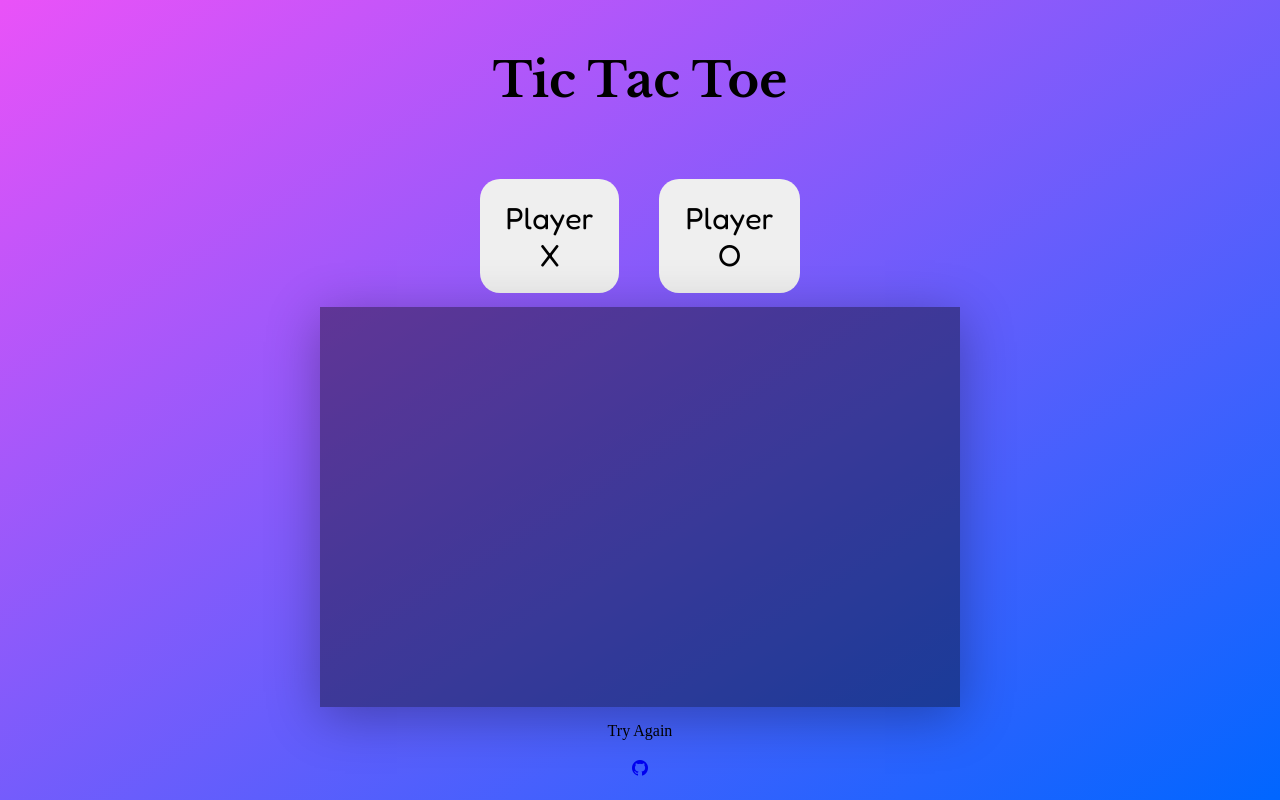
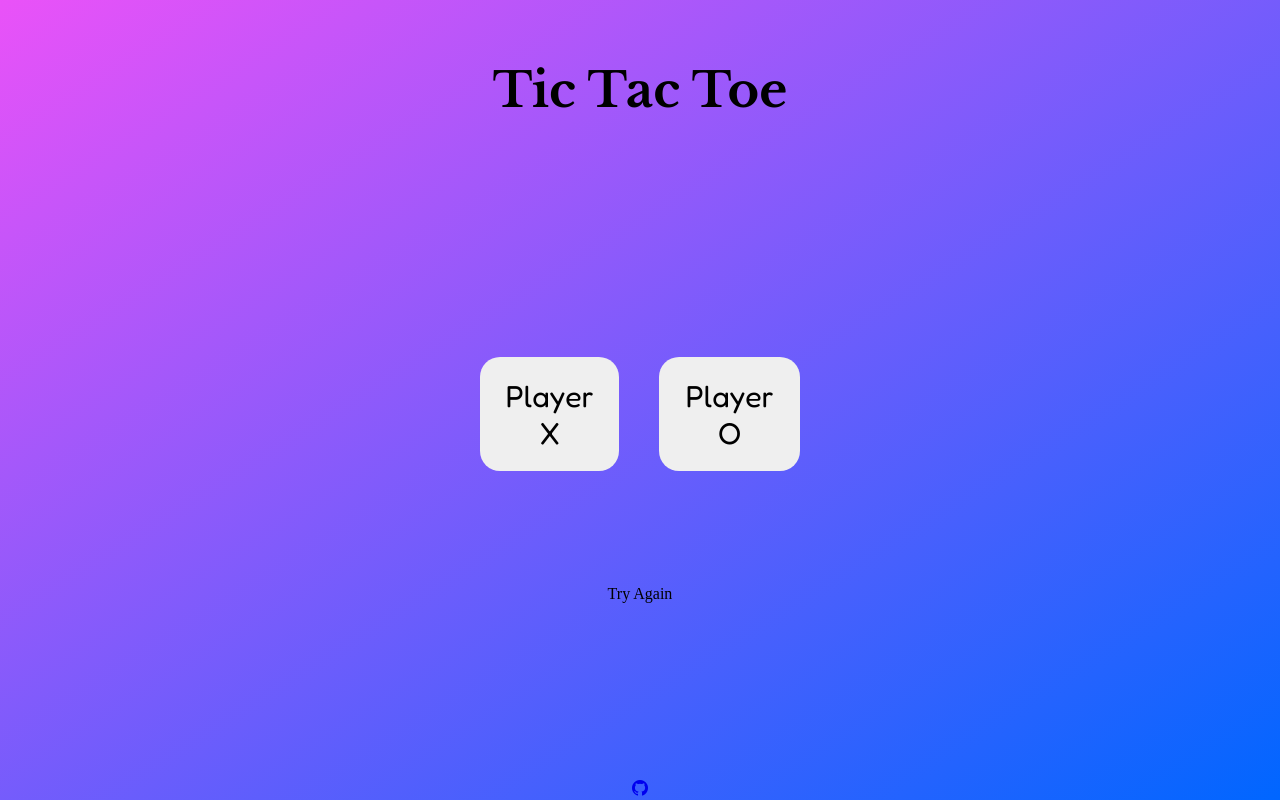
Before and after one commit to dhalcin/dhalcin.github.io, a plain HTML site: page Tic Tac Toe/index.html in a window 1280 px wide. Drawn offline with nearby package versions, Linux system fonts and the light colour scheme.

Commit message:
Added display: none; to hide the divBoard initially

```diff
--- a/Tic Tac Toe/style.css
+++ b/Tic Tac Toe/style.css
@@ -18,7 +18,7 @@ body {
 }
 
 .title {
-    margin: 50px;
+    margin: 60px;
 }
 
 h1 {
@@ -37,6 +37,7 @@ main {
 }
 
 .players {
+    margin-bottom: 100px;
     display: flex;
     justify-content: center;
     align-items: center;
@@ -63,8 +64,8 @@ main {
 }
 
 .divBoard {
-    height: 100%;
-    width: 100%;
+    height: 68%;
+    width: 68%;
     background-color: rgba(0,0,0,0.4);
     box-shadow: 0px 10px 50px rgba(0, 0, 0, 0.3);
     display: grid;
@@ -72,6 +73,7 @@ main {
     align-items: center;
     grid-template: repeat(3, 1fr) / repeat(3, 1fr);
     gap: 3px;
+    display: none;
 }
 
 .square {
```
